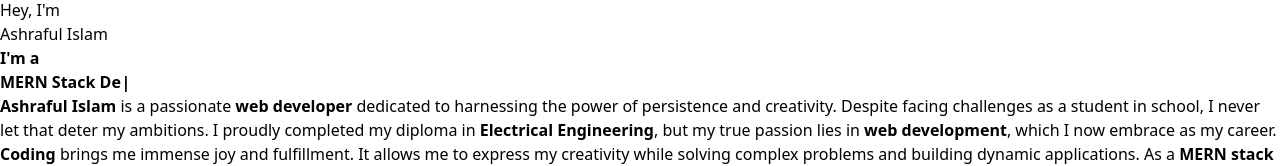
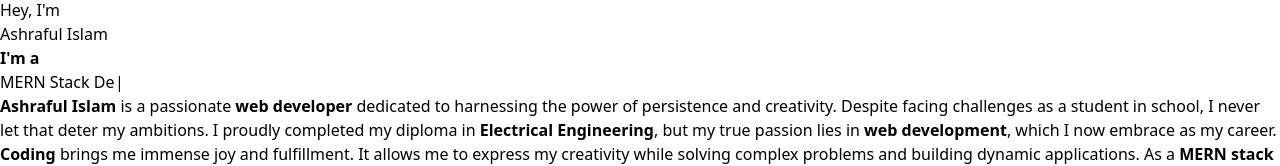
Before and after one commit to theashrafislam/ashraful-islam, a Next.js app: page / in a window 1280 px wide. Shown: the part 240-406 px from the top of the page. Built offline with nearby package versions, Linux system fonts and the light colour scheme.

Commit message:
error fixed of w3c validator

```diff
--- a/src/app/Components/HomePage/HomePage.jsx
+++ b/src/app/Components/HomePage/HomePage.jsx
@@ -18,7 +18,10 @@ const HomePage = () => {
                         Hey, I&apos;m <br /><span className="text-orange-500">Ashraful Islam</span>
                     </h1>
                     <h2 className="text-xl md:text-3xl font-semibold flex gap-2 items-center">
-                        <strong>I&apos;m a</strong> <strong className="text-orange-500"><TypeWriter /></strong>
+                        <strong>I&apos;m a</strong>
+                        <div className="text-orange-500 inline-block">
+                            <TypeWriter />
+                        </div>
                     </h2>
                     {/* <h2 className="text-xl md:text-3xl font-semibold">
                         I&apos;m a <span className="text-orange-500"><TypeWriter /></span>
--- a/src/app/Components/TypeWriter/TypeWriter.jsx
+++ b/src/app/Components/TypeWriter/TypeWriter.jsx
@@ -3,7 +3,6 @@ import Typewriter from 'typewriter-effect';
 
 const TypeWriter = ({ development }) => {
     return (
-        <span className="inline-block">
         <Typewriter
             options={{
                 strings: [
@@ -16,7 +15,6 @@ const TypeWriter = ({ development }) => {
                 loop: true,
             }}
         />
-        </span>
     );
 };
 
```
Lines whose indentation alone changed are shown as unchanged.
